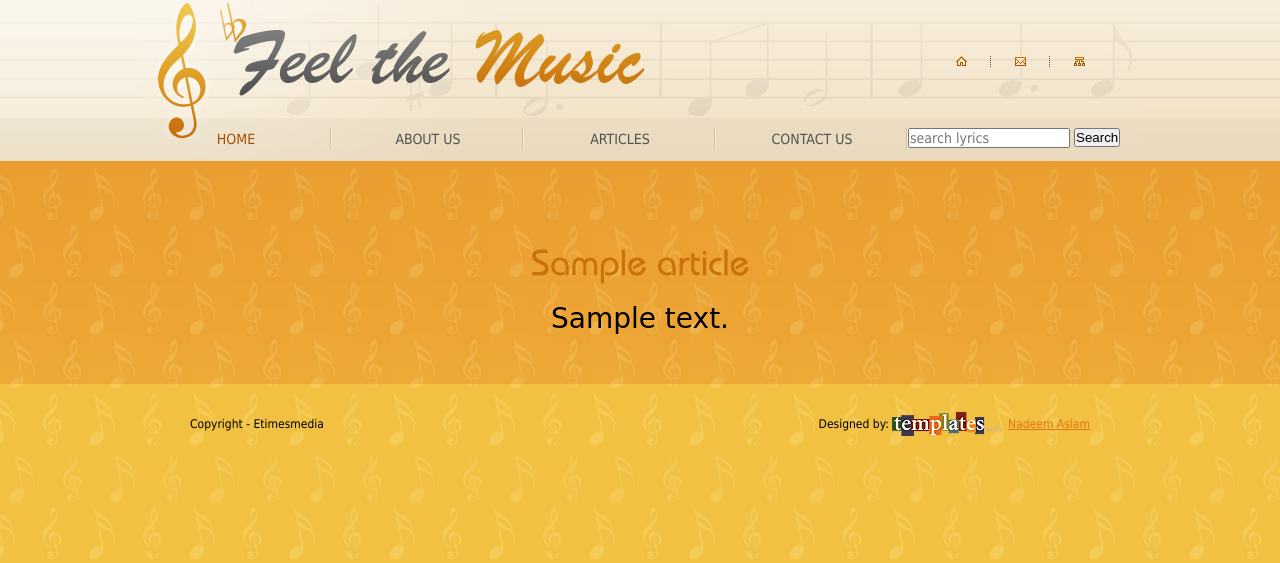
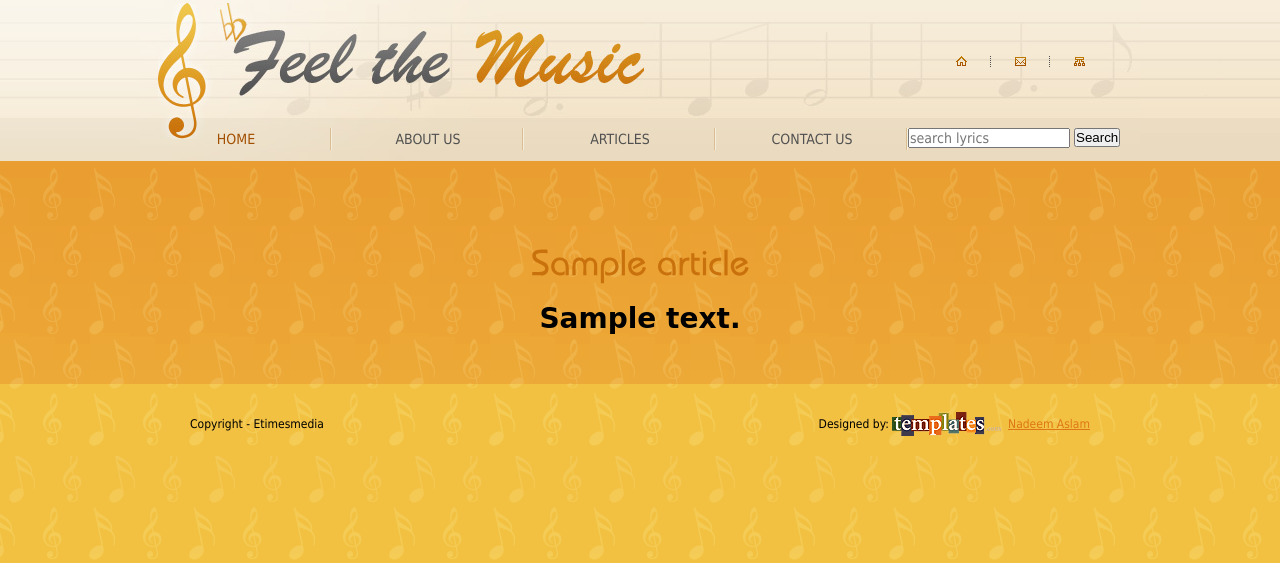
Before and after one commit to Nadeemaslam/lyrics, a Django app: template lyricapp/templates/lyricapp/article.html in a window 1280 px wide. Shown: the top 563 px of the page. Run offline with Django 3.2, Linux system fonts and the light colour scheme; the template is opened without the code that fills it: values that come from a table or form of the project are taken from there, others are empty; tables that the repository leaves empty hold one stand-in row (values such as "Sample post"); some libraries are stand-ins or nearby versions; some web fonts are replaced.

Commit message:
font bolded

```diff
--- a/static/lyricapp/css/style.css
+++ b/static/lyricapp/css/style.css
@@ -134,7 +134,7 @@ h3 {font-size:25px}
 
 #lyrics-content p {
 	font-size: 28px;
-    font-weight: 400 !important;
+    font-weight: 800 !important;
     line-height: 30px;
     padding-bottom: 20px;
     text-align: center;
```
